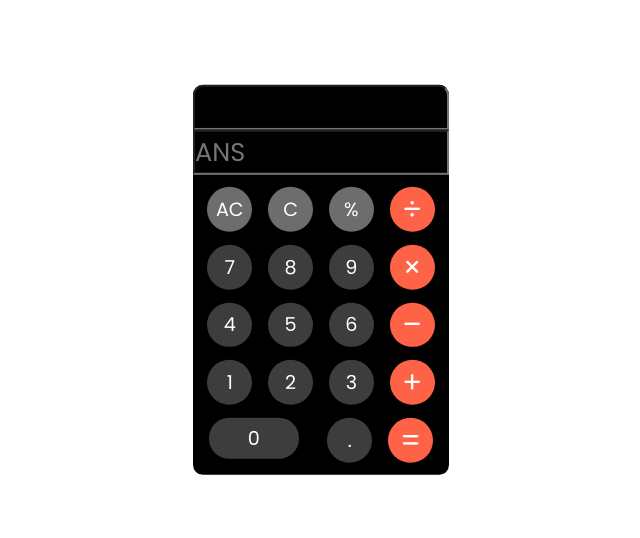
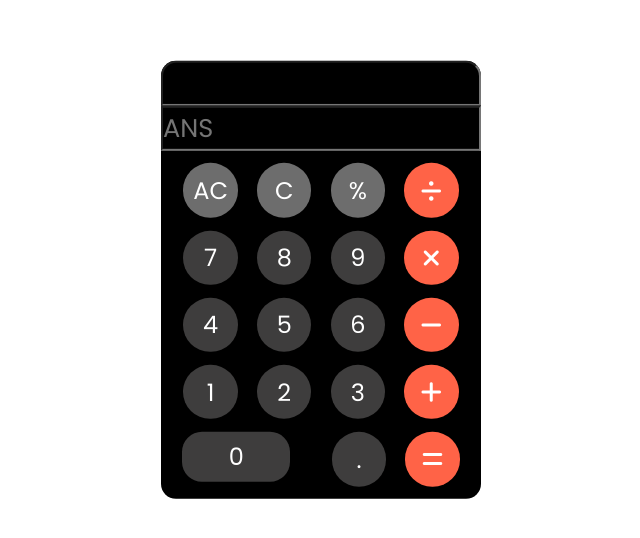
Before and after one commit to wasim2002/Calculator, a plain HTML site: page index.html in a window 1280 px wide. Shown: the part 120-658 px from the top of the page, without its empty margins (319-959 px from the left). Drawn offline with Linux system fonts and the light colour scheme.

Commit message:
fix some code

```diff
--- a/index.html
+++ b/index.html
@@ -6,12 +6,29 @@
     <meta name="viewport" content="width=device-width, initial-scale=1.0">
     <title>Document</title>
     <link rel="stylesheet" href="style.css">
-    <link rel="stylesheet" href="https://cdnjs.cloudflare.com/ajax/libs/font-awesome/6.5.1/css/all.min.css" integrity="sha512-DTOQO9RWCH3ppGqcWaEA1BIZOC6xxalwEsw9c2QQeAIftl+Vegovlnee1c9QX4TctnWMn13TZye+giMm8e2LwA==" crossorigin="anonymous" referrerpolicy="no-referrer" />
+    <link rel="stylesheet" href="https://cdnjs.cloudflare.com/ajax/libs/font-awesome/6.5.1/css/all.min.css"
+        integrity="sha512-DTOQO9RWCH3ppGqcWaEA1BIZOC6xxalwEsw9c2QQeAIftl+Vegovlnee1c9QX4TctnWMn13TZye+giMm8e2LwA=="
+        crossorigin="anonymous" referrerpolicy="no-referrer" />
 </head>
+<script>
+    const buttons = document.querySelectorAll(".b")
+    console.log(buttons);
+    buttons.forEach((button) => {
+        button.addEventListener("click", () => {
+            console.log("cli");
+        })
+    })
+    // for (let button of buttons) {
+    //     button.addEventListener("click", function () {
+    //         console.log("clicked");
+    //     })
+    // }
+</script>
 
 <body>
     <main>
         <div class="result">
+            <!-- <input type="text" name="" id="inputF" placeholder="987+542*874/254-3125.635684645"> -->
             <input type="text" name="" id="inputF">
             <input type="text" name="" id="" placeholder="ANS">
         </div>
--- a/style.css
+++ b/style.css
@@ -13,13 +13,13 @@
     width: 100vw;
 } */
 main {
-  width: 20vw;
+  width: 20rem;
   position: absolute;
   top: 50%;
   left: 50%;
   transform: translate(-50%, -50%);
   background-color: #000;
-  border-radius: 10px;
+  border-radius: 15px;
 }
 .result {
   display: flex;
@@ -33,8 +33,8 @@ input {
 }
 #inputF {
   text-align: end;
-  border-top-right-radius: 10px;
-  border-top-left-radius: 10px;
+  border-top-right-radius: 15px;
+  border-top-left-radius: 15px;
 }
 .buttons {
   display: flex;
@@ -45,16 +45,16 @@ input {
 .r {
   display: flex;
   justify-content: center;
-  gap: 1.25vw;
+  gap: 1.2rem;
 }
 .b {
-  height: 3.5vw;
-  width: 3.5vw;
+  height: 3.4rem;
+  width: 3.4rem;
   border: none;
   display: flex;
   align-items: center;
   justify-content: center;
-  font-size: 1.5vw;
+  font-size: 1.5rem;
   color: #fff;
   background-color: #3e3d3d;
   border-radius: 50%;
@@ -74,8 +74,8 @@ input {
     background-color: rgb(185, 109, 95);
 }
 .eL{
-    width: 7vw;
+    width: 6.75rem;
     border-radius: 20px;
-    height: 3.2vw;
-    margin-right: 1vw;
+    height: 3.1rem;
+    margin-right: 1.4rem;
 }
```
